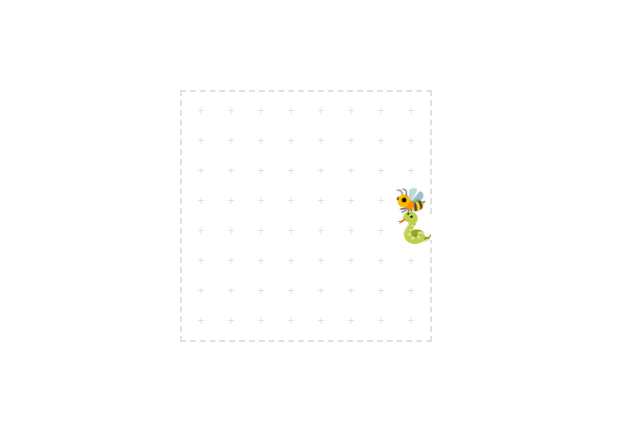
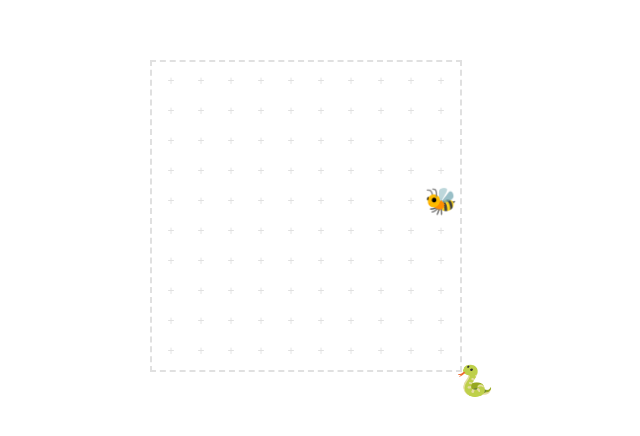
Before and after one commit to AndreaChiabotto/snake, a website: page index.html in a window 1280 px wide. Shown: the part 184-620 px from the top of the page, without its empty margins (334-974 px from the left). Drawn offline with Linux system fonts and the light colour scheme.

Commit message:
feat(snake): added gitignore and updated some logic;

```diff
--- a/index.js
+++ b/index.js
@@ -1,6 +1,6 @@
 "use strict";
-const rowNumber = 8;
-const colNumber = 8;
+const rowNumber = 10;
+const colNumber = 10;
 const cellWidth = 30;
 const cellHeight = 30;
 const cellText = '+';
@@ -93,7 +93,7 @@ function moveSnake() {
     }
     snakePositions = [{ top: snakeTopPosition, left: snakeLeftPosition }, ...snakePositions];
     snakePositions.pop();
-    addSnake();
+    // addSnake();
 }
 // add EventListener of type keyEvent to the document to check if arrow keys are pressed
 document.addEventListener('keydown', (e) => {
--- a/index.ts
+++ b/index.ts
@@ -1,5 +1,5 @@
-const rowNumber: number = 8;
-const colNumber: number = 8;
+const rowNumber: number = 10;
+const colNumber: number = 10;
 
 const cellWidth: number = 30;
 const cellHeight: number = 30;
@@ -107,7 +107,7 @@ function moveSnake() {
     snakePositions = [{top: snakeTopPosition, left: snakeLeftPosition}, ...snakePositions];
     snakePositions.pop();
 
-    addSnake();
+   // addSnake();
 }
 
 // add EventListener of type keyEvent to the document to check if arrow keys are pressed
--- a/main.css
+++ b/main.css
@@ -7,12 +7,13 @@
     --cell-font-size: 12px;
     --food-font-size: 26px;
     --snake-font-size: 30px;
-    --line-height:24px;
+    --line-height:30px;
 }
 
 *{
     margin: 0;
     padding: 0;
+    box-sizing: border-box;
 }
 
 body {
@@ -25,7 +26,6 @@ body {
     align-items: center;
     justify-content: center;
     height: 100vh;
-
     font-size: var(--cell-font-size);
     line-height: var(--line-height);
 }
@@ -50,38 +50,29 @@ body {
     justify-content: center;
 }
 
-.cell {
-    display: flex;
-    align-items: center;
-    justify-content: center;
-}
 
 #food, #snake {
     display: flex;
     align-items: center;
     justify-content: center;
     position: absolute;
-    background: var(--bg-color);
-    top: 0;
-    left: 0;
     font-weight: bolder;
-    color: var(--food-color);
 }
 
 #food p {
     font-size: var(--food-font-size);
+    line-height: var(--line-height);
 }
 #snake p {
     font-size: var(--snake-font-size);
+    line-height: var(--line-height);
 }
 
 #snake {
     color: var(--snake-color);
     z-index: 10;
-    background: var(--cell-color);
 }
 
 #snake div {
     position: absolute;
-    background: var(--bg-color);
 }
```
Also changed, not shown: 1 other file.
